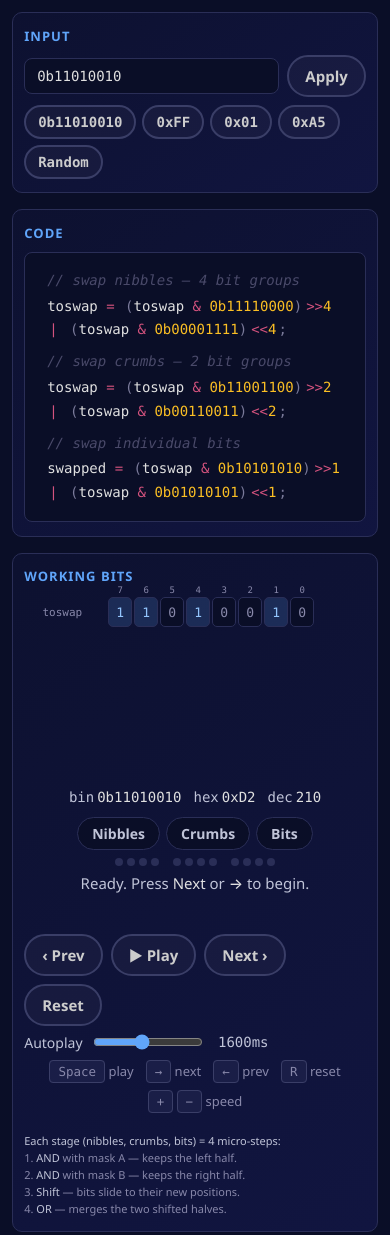
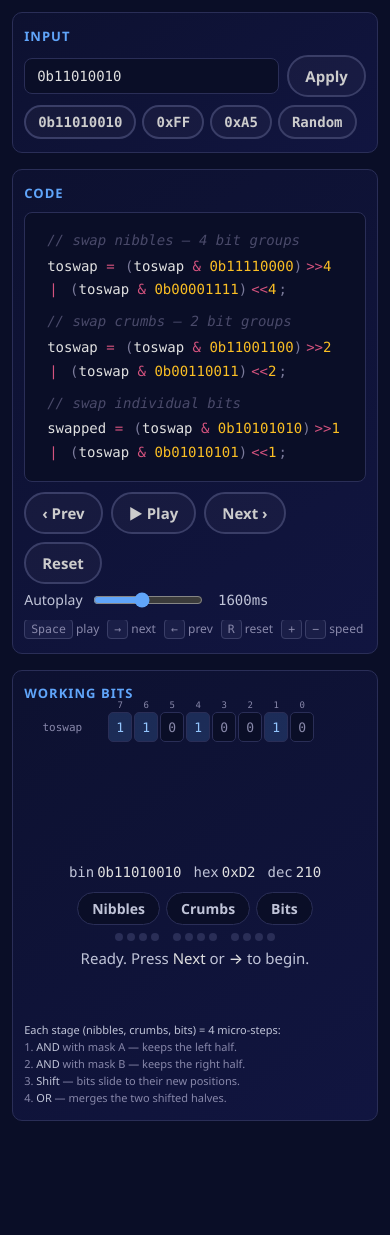
Before and after one commit to r-panicker/Visualisations, a plain HTML site: page bit_reversal.html in a window 390 px wide. After the commit the page ends 1133 px from the top, so only its background shows below. Drawn offline with Linux system fonts and the light colour scheme.

Commit message:
updates the look and feel of some visualisations

```diff
--- a/bit_reversal.html
+++ b/bit_reversal.html
@@ -126,12 +126,15 @@
     .bvz-pill { font-size: 14px; padding: 6px 14px; }
     .bvz-status { font-size: 15px; line-height: 1.5; }
     .bvz-status code { font-size: 14px; }
-    .bvz-kbd { font-size: 13px; gap: 12px; }
-    .bvz-kbd kbd { font-size: 12.5px; padding: 3px 8px; }
+    .bvz-kbd { font-size: 12px; gap: 6px 8px; flex-wrap: nowrap; overflow-x: auto; justify-content: flex-start; white-space: nowrap; padding-bottom: 2px; }
+    .bvz-kbd span { flex-shrink: 0; }
+    .bvz-kbd kbd { font-size: 11.5px; padding: 2px 6px; }
     .bvz-readout { font-size: 14px; }
     .bvz-code { font-size: 14px; }
     .bvz-op-label { font-size: 12px; }
     .bvz-shift-hint { font-size: 13px; }
+    /* Shorter stage area on mobile — less empty space above bin · hex · dec */
+    .bvz-stage-area { min-height: 140px; margin: 6px 0 4px; }
     /* Vertically compact the Code card on mobile — no extra space below the C code
        so it stacks neatly with Working bits below it. */
     .bvz-card-code { padding-bottom: 0.7rem; }
@@ -162,7 +165,6 @@
     <div class="bvz-presets">
       <button class="bvz-preset" data-preset="0b11010010">0b11010010</button>
       <button class="bvz-preset" data-preset="0xFF">0xFF</button>
-      <button class="bvz-preset" data-preset="0x01">0x01</button>
       <button class="bvz-preset" data-preset="0xA5">0xA5</button>
       <button class="bvz-preset" id="bvz-rand">Random</button>
     </div>
@@ -172,19 +174,6 @@
     <div class="bvz-card bvz-card-code">
       <div class="bvz-section-label">Code</div>
       <div class="bvz-code" id="bvz-code"></div>
-    </div>
-
-    <div class="bvz-card">
-      <div class="bvz-section-label">Working bits</div>
-      <div class="bvz-stage-area" id="bvz-area"></div>
-      <div class="bvz-readout" id="bvz-readout"></div>
-      <div class="bvz-stages" id="bvz-stages">
-        <span class="bvz-pill" data-stage="0">Nibbles</span>
-        <span class="bvz-pill" data-stage="1">Crumbs</span>
-        <span class="bvz-pill" data-stage="2">Bits</span>
-      </div>
-      <div class="bvz-phase-bar" id="bvz-phase-bar"></div>
-      <div class="bvz-status" id="bvz-status">Ready. Press <b>Next</b> or <b>→</b> to begin.</div>
       <div class="bvz-controls">
         <button id="bvz-prev">‹ Prev</button>
         <button id="bvz-play">▶ Play</button>
@@ -205,6 +194,19 @@
         <span><kbd>R</kbd> reset</span>
         <span><kbd>+</kbd> <kbd>−</kbd> speed</span>
       </div>
+    </div>
+
+    <div class="bvz-card">
+      <div class="bvz-section-label">Working bits</div>
+      <div class="bvz-stage-area" id="bvz-area"></div>
+      <div class="bvz-readout" id="bvz-readout"></div>
+      <div class="bvz-stages" id="bvz-stages">
+        <span class="bvz-pill" data-stage="0">Nibbles</span>
+        <span class="bvz-pill" data-stage="1">Crumbs</span>
+        <span class="bvz-pill" data-stage="2">Bits</span>
+      </div>
+      <div class="bvz-phase-bar" id="bvz-phase-bar"></div>
+      <div class="bvz-status" id="bvz-status">Ready. Press <b>Next</b> or <b>→</b> to begin.</div>
       <div style="font-size: 11px; color: var(--color-text-tertiary); margin-top: 22px; line-height: 1.55;">
         <b style="color: var(--color-text-secondary); font-weight: 500;">Each stage (nibbles, crumbs, bits) = 4 micro-steps:</b><br>
         1. <b style="color: var(--color-text-secondary); font-weight: 500;">AND</b> with mask A — keeps the left half.<br>
```
Also changed, not shown: mutual_exclusion.html (+4 -0 lines), vectored_nonvectored.html (+14 -3 lines).
